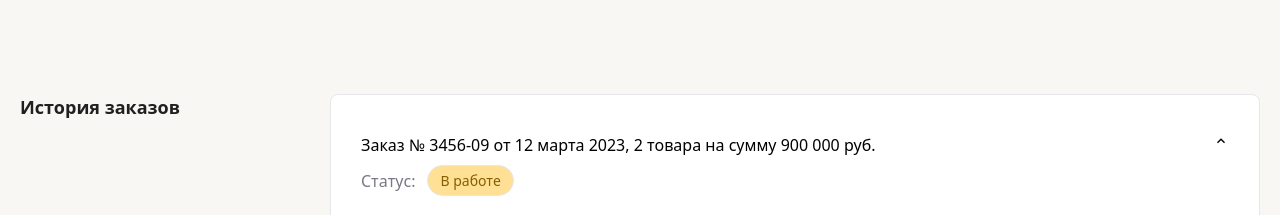
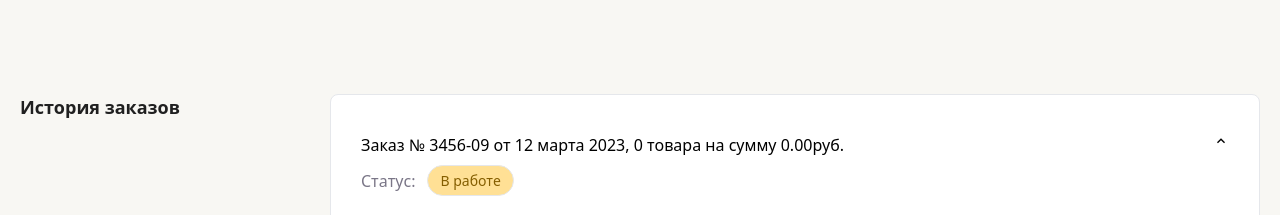
Before and after one commit to bashirovabduaziz/8-exame, a React (Vite) app: page /personal in a window 1280 px wide. Shown: the part 1200-1415 px from the top of the page. Built offline with nearby package versions, Linux system fonts and the light colour scheme.

Commit message:
exame finished

```diff
--- a/src/components/PersonalComp/PersonalComp.jsx
+++ b/src/components/PersonalComp/PersonalComp.jsx
@@ -258,7 +258,7 @@ const PersonalComp = () => {
             <div className="p-[30px]">
               <span className="flex justify-between items-center ">
                 <h2 className="text-[12px] sm:text-[14px] pt-2 lg:text-[16px] font-medium">
-                  Заказ № 3456-09 от 12 марта 2023, 2 товара на сумму 900 000
+                  Заказ № 3456-09 от 12 марта 2023, {cartItems.length} товара на сумму  {totalPrice.toFixed(2)}
                   руб.
                 </h2>
                 <MdKeyboardArrowUp />
--- a/src/pages/SinglePage/SinglePage.jsx
+++ b/src/pages/SinglePage/SinglePage.jsx
@@ -145,7 +145,7 @@ const SinglePage = () => {
             {
                         cartsInStore.some(w => w.id === product.id) ?
                         <button
-                        className="rounded-[50px]  border-[2px] md:text-[16px] border-[#D5D1E1] p-2 mt-[10px]  text-[14px] lg:text-[18px]  text-[#202020]
+                        className="rounded-[50px]  border-[2px]  border-[#D5D1E1] p-2 mt-[10px] text-[18px]  text-[#202020]
                       hover:border-[#07745E] duration-150 focus:bg-[#E1EFE6] focus:text-[#07745E]"
                       onClick={() => dispatch(addToCart(product))}
                       >
@@ -155,7 +155,7 @@ const SinglePage = () => {
                       </button> :
 
                           <button
-                          className="rounded-[50px] border-[2px] md:text-[18px]  p-2 mt-[10px] text-[14px] lg:text-[18px]
+                          className="rounded-[50px] border-[2px]   p-2 mt-[10px] text-[18px]
                             hover:border-[#07745E] duration-150   bg-[#088269]  text-[#F8F7F3] lg:rounded-[50px]  hover:bg-[#066753] "
                         onClick={() => dispatch(addToCart(product))}
                         >
```
